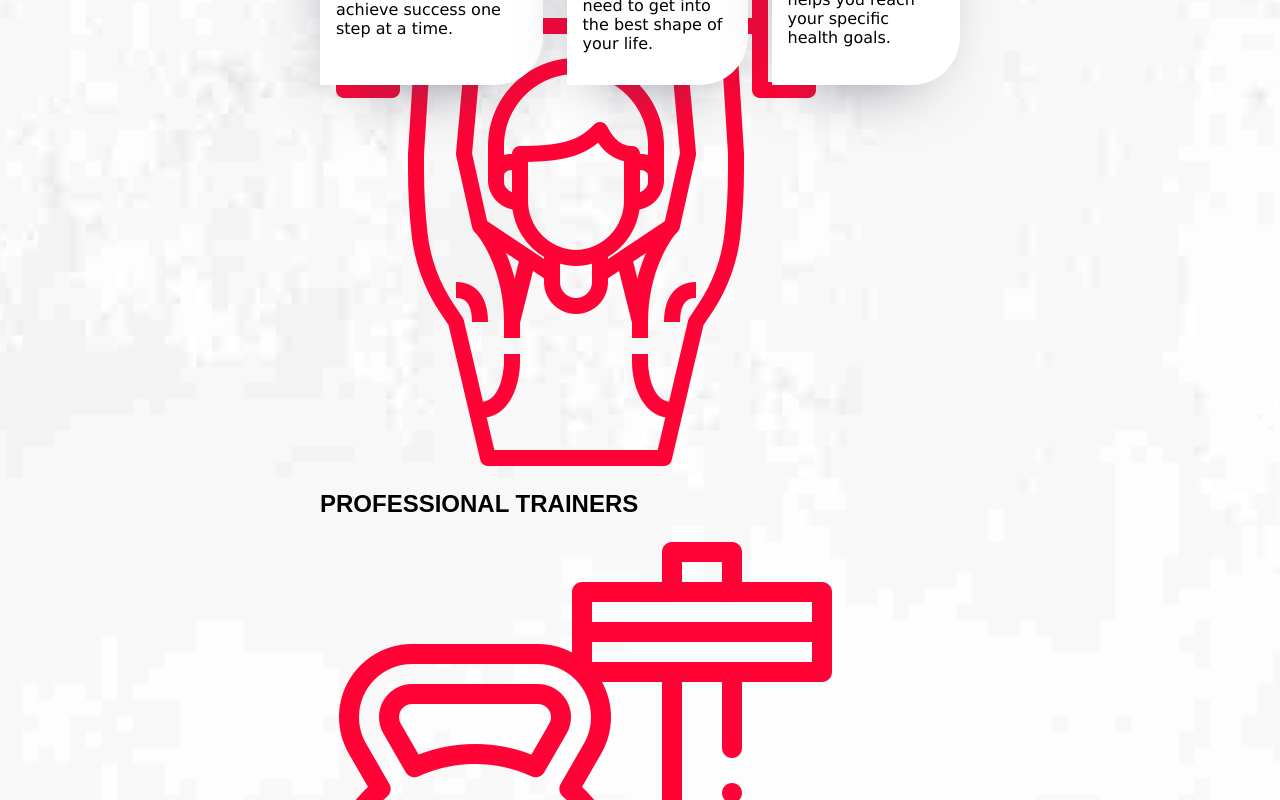
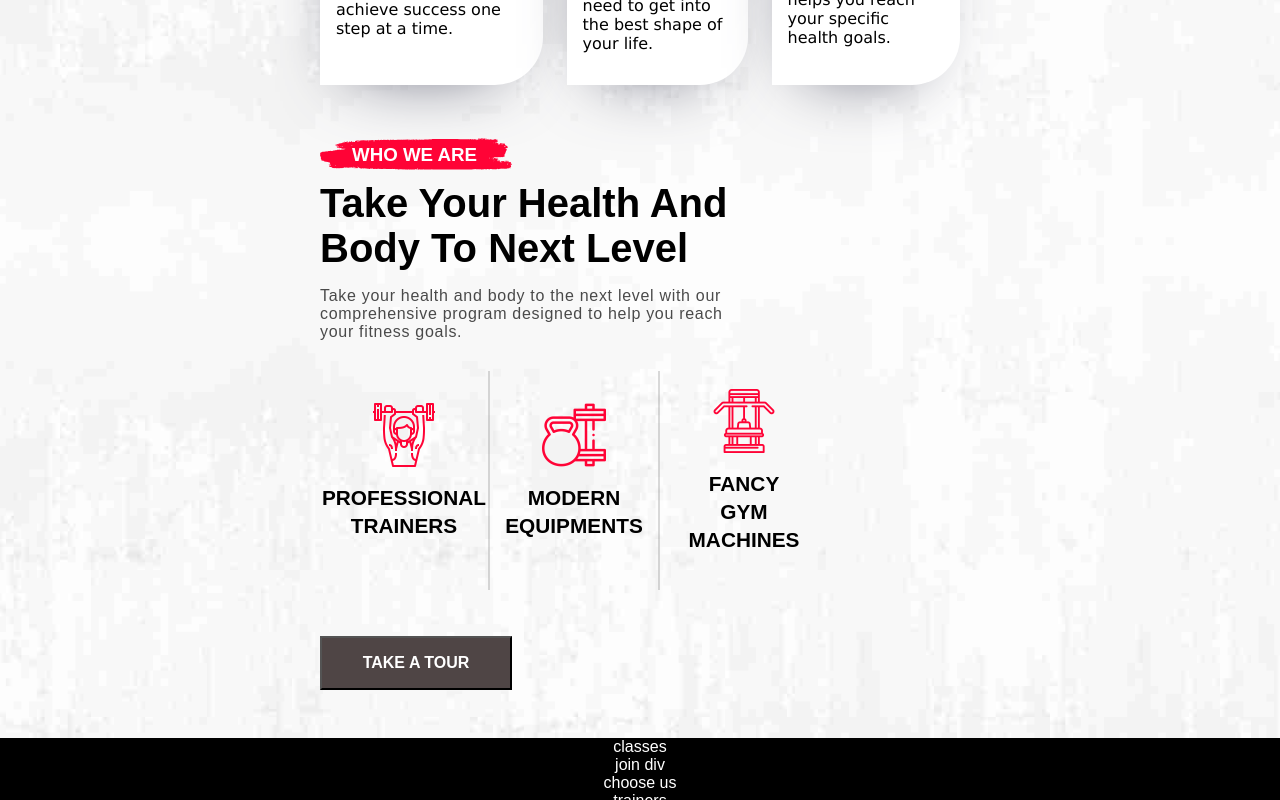
Before and after one commit to PawelWydra/Gymate-main, a React (Create React App) app: page / in a window 1280 px wide. Shown: the part 1020-1820 px from the top of the page. Built offline with nearby package versions, Linux system fonts and the light colour scheme.

Commit message:
add info

```diff
--- a/src/components/introduce/introduce.css
+++ b/src/components/introduce/introduce.css
@@ -9,6 +9,7 @@
   justify-content: center;
   align-items: center;
   color: black;
+  padding-bottom: 3rem;
 }
 
 .introduce-container > div {
@@ -35,7 +36,6 @@
   padding: 1rem;
   box-shadow: -6px 23px 71px -40px rgba(66, 68, 90, 1);
   border-radius: 3rem 0;
-
 }
 
 .introduce-card h1 {
@@ -50,3 +50,91 @@
   font-size: 5rem;
   color: red;
 }
+
+.introduce-info-container {
+  display: flex;
+  justify-content:space-between;
+  align-items: center;
+  margin-top: 25rem;
+}
+.info-text-container {
+  position: relative;
+  display: flex;
+  flex-direction: column;
+  justify-content: space-between;
+  width: 65%;
+}
+
+.info-text-container h3 {
+  position: absolute;
+  top: -3.5rem;
+  left: 2rem;
+  z-index: 1;
+  color: #fff;
+}
+
+.info-text-container h1{
+  margin: 0;
+  font-size: 2.5rem ;
+}
+.info-text-container p{
+  position: relative;
+  font-size: 1rem;
+  opacity: 0.7;
+  letter-spacing: 0.7px;
+}
+
+.introduce-icon-container {
+  display: flex;
+  flex-direction: row;
+  justify-content: space-between;
+  align-items: center;
+  margin-bottom: 2rem;
+}
+
+.introduce-icon {
+  display: flex;
+  flex-direction: column;
+  justify-content: center;
+  align-items: center;
+  text-align: center;
+  padding: 2rem;
+  white-space: no-wrap;
+  width: 25%;
+}
+
+.icon-border {
+  border-left: 2px solid rgba(0, 0, 0, 0.147);
+  border-right: 2px solid rgba(0, 0, 0, 0.147);
+}
+
+.introduce-icon img {
+  width: 4rem;
+  aspect-ratio: 1/1;
+}
+
+
+.introduce-icon h2 {
+  font-weight: 700;
+  font-size: 1.3rem;
+  line-height: 1.75rem;
+}
+
+.introduce-btn {
+  width: 12rem;
+  aspect-ratio: 1/0.25;
+  background-color: rgb(79, 69, 69);
+  padding: 1rem 0;
+  color: #fff;
+  font-weight: 900;
+  font-size: 1rem;
+  text-align: center;
+}
+
+.info-image {
+    position: absolute;
+    top: -3.7rem;
+    left: 0rem;
+    height: 4rem;
+    width: 12rem;
+}
--- a/src/components/introduce/introduce.jsx
+++ b/src/components/introduce/introduce.jsx
@@ -5,6 +5,7 @@ import { TbListCheck } from "react-icons/tb";
 import weightLifter from "../../images/who-we-are/weightlifter.png";
 import equipment from "../../images/who-we-are/equpments.png";
 import machines from "../../images/who-we-are/gym.png";
+import titleImage from "../../images/choose-us/title-bg.svg"
 
 function Introduce() {
   return (
@@ -36,8 +37,8 @@ function Introduce() {
         </div>
       </div>
       <div className="introduce-info-container">
-        <div className="info-item">
-          <h3>WHO WE ARE</h3>
+        <div className="info-text-container">
+        <h3>WHO WE ARE</h3>
           <h1>Take Your Health And Body To Next Level</h1>
           <p>
             Take your health and body to the next level with our comprehensive
@@ -46,18 +47,28 @@ function Introduce() {
           <div className="introduce-icon-container">
             <div className="introduce-icon">
               <img src={weightLifter} alt="Weight Lifter" />
-              <h2>PROFESSIONAL TRAINERS</h2>
+              <h2>
+                PROFESSIONAL
+                <br /> TRAINERS
+              </h2>
             </div>
-            <div className="introduce-icon">
+            <div className="introduce-icon icon-border">
               <img src={equipment} alt="Equipment" />
-              <h2>MODERN EQUIPMENTS</h2>
+              <h2>
+                MODERN <br />
+                EQUIPMENTS
+              </h2>
             </div>
             <div className="introduce-icon">
               <img src={machines} alt="Machines" />
-              <h2>FANCY GYM MACHINES</h2>
+              <h2>
+                FANCY GYM
+                <br /> MACHINES
+              </h2>
             </div>
           </div>
-          <button></button>
+          <button className="introduce-btn">TAKE A TOUR</button>
+          <img src={titleImage} alt="Title" className="info-image"/>
         </div>
         <div className="info-image-container">
           <img src="" alt="" />
```
